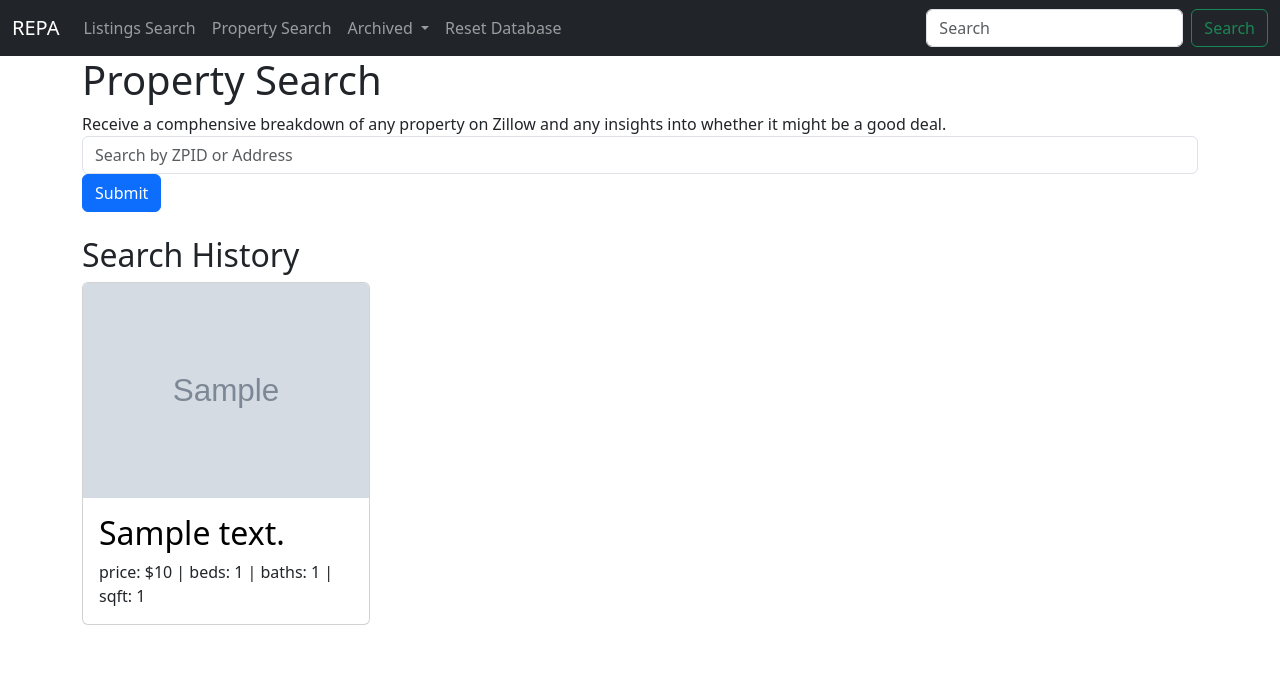
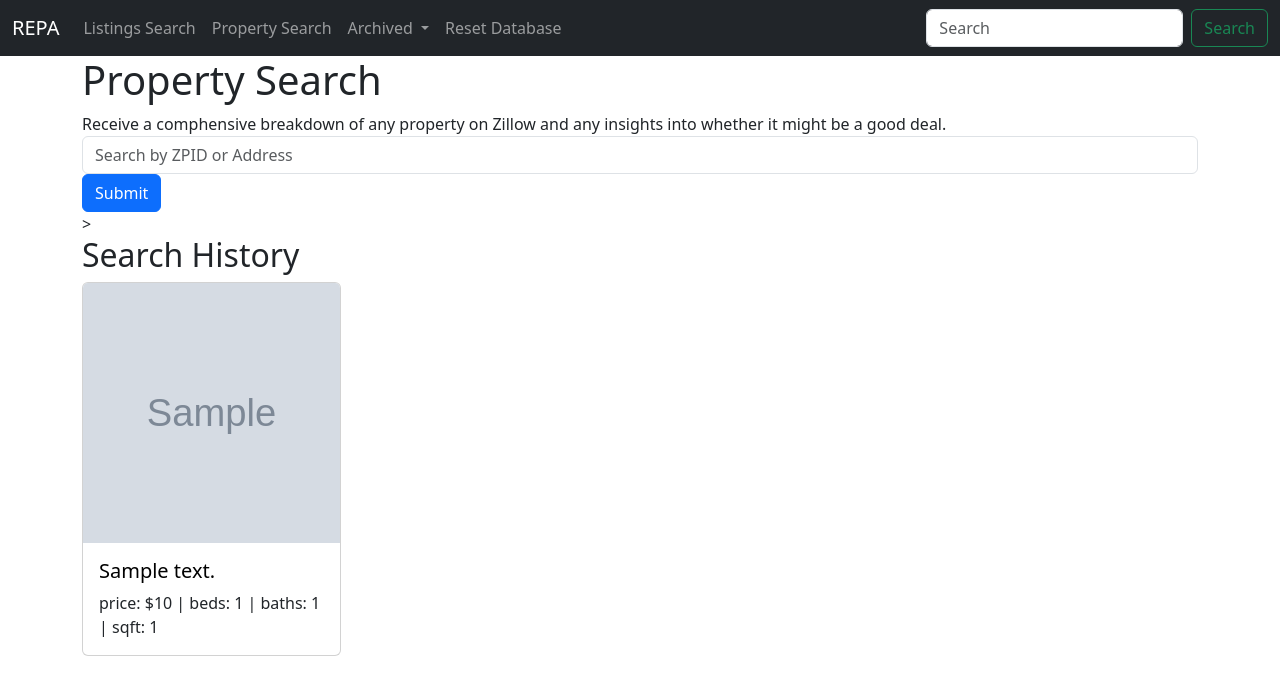
Before and after one commit to adensattler/REPA, a Flask app: page /propertysearch in a window 1280 px wide. Shown: the top 695 px of the page. Run offline with Flask 3, Linux system fonts and the light colour scheme; tables that the repository leaves empty hold one stand-in row (values such as "Sample post"); grey boxes marked "Sample" are stand-in pictures.

Commit message:
updated cards to card-deck for more flexibility, standardized formatting of each property card

```diff
--- a/Main/templates/base.html
+++ b/Main/templates/base.html
@@ -13,6 +13,19 @@
     <!-- This is how you link to a specific file! The syntax is specific to jinja/Flask -->
     <link rel="stylesheet" href="{{ url_for('static', filename='css/styles.css') }}" />
 
+    <!-- styling to make images fit-->
+    <style>
+        .card-img-top {
+            height: 260px;
+            width: 100%;
+            object-fit: cover;
+        }
+
+        .single-card .card {
+            max-width: 259px;
+            margin: auto;
+        }
+    </style>
     <title>{% block title %} {% endblock %}</title>
 </head>
 
--- a/Main/templates/property.html
+++ b/Main/templates/property.html
@@ -3,7 +3,7 @@
 {% block content %}
 <!-- property.html will be passes a variable called 'property' which holds all the data for a property-->
 <h1>{% block title %} {{ property['streetAddress'] }} {% endblock %}</h1>
-<img src={{ property['images'] }}>
+<img src="{{ property['images'] }}">
 <p>{{ property['description'] }}</p>
 
 
--- a/Main/templates/property_search.html
+++ b/Main/templates/property_search.html
@@ -26,25 +26,24 @@
 
 
 
-<!-- Displays ALL Properties in DB (History essentially) -->
-<!-- right now it is just a series of links but eventually each property will be displayed w/ a bootstrap CARD -->
+<!-- displays search history of properties in DB (up to 5)-->>
 <br>
 <h2>Search History</h2>
-<div class="d-flex flex-row">
+<div class="card-group">
     {% for property in properties %}
-    <!-- bootstrap cards-->
-    <div class="card" style="width: 18rem;">
-        <img class="card-img-top" src="{{ property['images'] }}" alt="Card image cap"> <!-- insert property picture here -->
-        <div class="card-body">
-            <h5 class="card-title"> <a href=" {{url_for('property', zpid=property['zillow_ID']) }}" style="text-decoration: none;color:black;">
-                <h2>{{ property['streetAddress'] }}</h2>
-                </a>
-            </h5>
-            <p class="card-text"> price: ${{ property['price'] }} | beds: {{ property['num_beds'] }} | baths: {{ property['num_baths'] }} | sqft: {{ property['sqft'] }}</p>
+    <div class="single-card">
+        <div class="card">
+            <img class="card-img-top" src="{{ property['images'] }}" alt="Card image cap">
+            <div class="card-body">
+                <h5 class="card-title">
+                    <a href=" {{url_for('property', zpid=property['zillow_ID']) }}" style="text-decoration: none;color:black;">
+                        {{ property['streetAddress'] }}
+                    </a>
+                </h5>
+                <p class="card-text"> price: ${{ property['price'] }} | beds: {{ property['num_beds'] }} | baths: {{ property['num_baths'] }} | sqft: {{ property['sqft'] }}</p>
+            </div>
+        </div>
     </div>
-</div>
-    <hr>
     {% endfor %}
 </div>
-
 {% endblock %}
```
